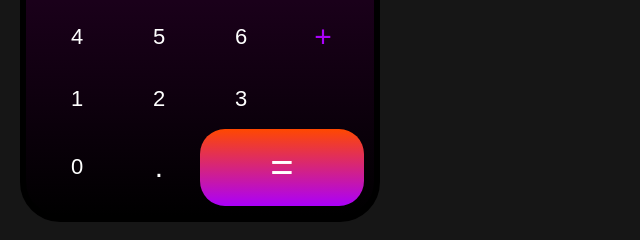
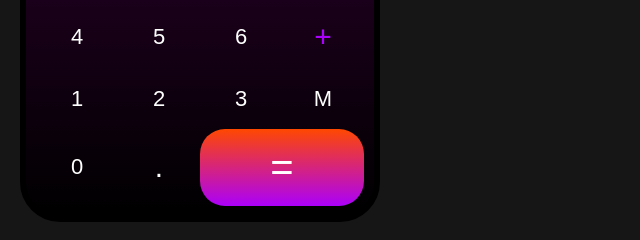
Before and after one commit to Chiwiee/calculator_project, a plain HTML site: page index.html in a window 1280 px wide. Shown: the part 538-778 px from the top of the page, 0-640 px from the left. Drawn offline with Linux system fonts and the light colour scheme.

Commit message:
Add mode button

```diff
--- a/index.html
+++ b/index.html
@@ -36,7 +36,7 @@
         <button id="one">1</button>
         <button id="two">2</button>
         <button id="three">3</button>
-        <button></button>
+        <button id="mode">M</button>
         <button id="zero">0</button>
         <button id="dot">.</button>
         <button id="equal">=</button>
```
